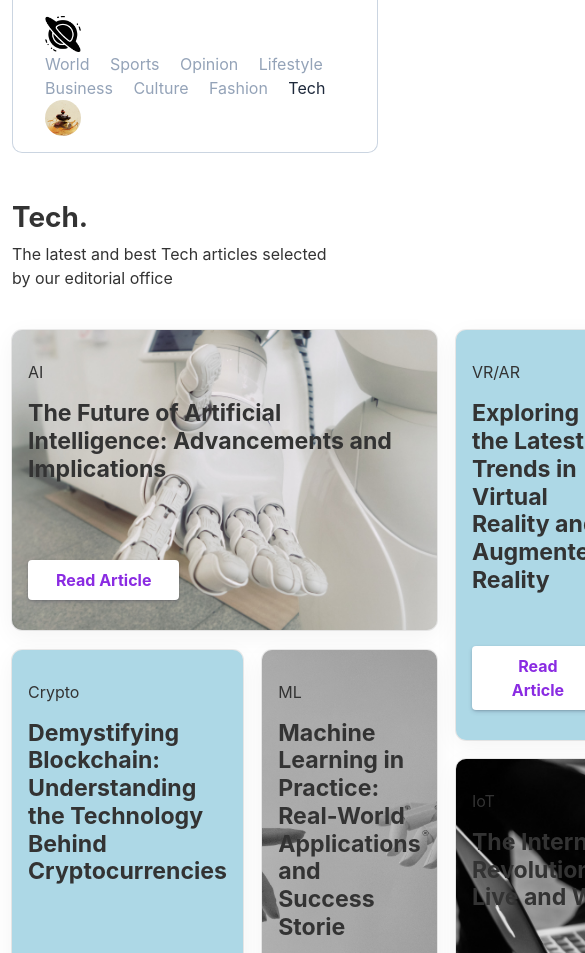
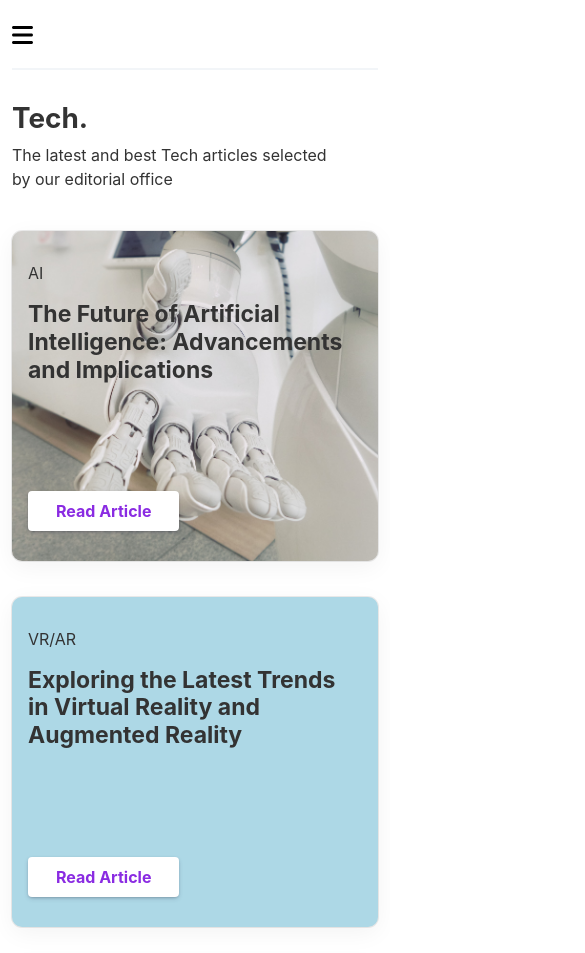
Before and after one commit to amine-boukhris/blog-articles, a website: page index.html in a window 390 px wide. Shown: the top 953 px of the page, 585 px wide, since content can reach past the window. Drawn offline with nearby package versions, Linux system fonts and the light colour scheme.

Commit message:
responsive grid layout

```diff
--- a/index.html
+++ b/index.html
@@ -11,6 +11,15 @@
             rel="stylesheet"
             integrity="sha384-EVSTQN3/azprG1Anm3QDgpJLIm9Nao0Yz1ztcQTwFspd3yD65VohhpuuCOmLASjC"
             crossorigin="anonymous"
+        />
+
+        <!-- Font Awesome -->
+        <link
+            rel="stylesheet"
+            href="https://cdnjs.cloudflare.com/ajax/libs/font-awesome/6.4.0/css/all.min.css"
+            integrity="sha512-iecdLmaskl7CVkqkXNQ/ZH/XLlvWZOJyj7Yy7tcenmpD1ypASozpmT/E0iPtmFIB46ZmdtAc9eNBvH0H/ZpiBw=="
+            crossorigin="anonymous"
+            referrerpolicy="no-referrer"
         />
 
         <link rel="stylesheet" href="style.css" />
@@ -44,12 +53,36 @@
                         <a href="#" class="active">Tech</a>
                     </div>
                     <div class="profile">
-                        <a href="https://github.com/amine-boukhris/blog-articles" target="_blank">
+                        <a
+                            href="https://github.com/amine-boukhris/blog-articles"
+                            target="_blank"
+                        >
                             <img src="img/profile-img.jpg" alt="Profile Icon" />
                         </a>
                     </div>
                 </nav>
+                <nav class="mobile-nav">
+                    <svg
+                        xmlns="http://www.w3.org/2000/svg"
+                        height="1em"
+                        viewBox="0 0 448 512"
+                    >
+                        <path
+                            d="M0 96C0 78.3 14.3 64 32 64H416c17.7 0 32 14.3 32 32s-14.3 32-32 32H32C14.3 128 0 113.7 0 96zM0 256c0-17.7 14.3-32 32-32H416c17.7 0 32 14.3 32 32s-14.3 32-32 32H32c-17.7 0-32-14.3-32-32zM448 416c0 17.7-14.3 32-32 32H32c-17.7 0-32-14.3-32-32s14.3-32 32-32H416c17.7 0 32 14.3 32 32z"
+                        />
+                    </svg>
+                    <svg
+                        xmlns="http://www.w3.org/2000/svg"
+                        height="1em"
+                        viewBox="0 0 512 512"
+                    >
+                        <path
+                            d="M256 48a208 208 0 1 1 0 416 208 208 0 1 1 0-416zm0 464A256 256 0 1 0 256 0a256 256 0 1 0 0 512zM175 175c-9.4 9.4-9.4 24.6 0 33.9l47 47-47 47c-9.4 9.4-9.4 24.6 0 33.9s24.6 9.4 33.9 0l47-47 47 47c9.4 9.4 24.6 9.4 33.9 0s9.4-24.6 0-33.9l-47-47 47-47c9.4-9.4 9.4-24.6 0-33.9s-24.6-9.4-33.9 0l-47 47-47-47c-9.4-9.4-24.6-9.4-33.9 0z"
+                        />
+                    </svg>
+                </nav>
             </header>
+            <hr />
             <main>
                 <h1>Tech.</h1>
                 <p>
@@ -129,7 +162,7 @@
             </p>
         </footer>
 
-
         <script src="imageColor.js"></script>
+        <script src="mobileNav.js"></script>
     </body>
 </html>
--- /dev/null
+++ b/mobileNav.js
@@ -0,0 +1,18 @@
+// const mobileNavList = document.querySelector(".mobile-nav-list")
+const svg1 = document.querySelector(".mobile-nav svg:first-child");
+const svg2 = document.querySelector(".mobile-nav svg:last-child");
+const svgs = [svg1, svg2];
+
+
+
+svgs.forEach((svg) => {
+    svg.addEventListener("click", () => {
+        if (svg1.style.display == "none") {
+            svg1.style.display = "inline-block";
+            svg2.style.display = "none";
+        } else {
+            svg2.style.display = "inline-block";
+            svg1.style.display = "none";
+        }
+    });
+});
--- a/style.css
+++ b/style.css
@@ -86,6 +86,7 @@ main .article {
     background-color: lightblue;
     border-radius: 10px;
     padding: 30px 16px;
+    padding-right: 20px;
 
     display: flex;
     flex-direction: column;
@@ -98,7 +99,7 @@ main .article {
     height: 100%;
     box-shadow: rgba(0, 0, 0, 0.05) 0px 6px 24px 0px,
         rgba(0, 0, 0, 0.08) 0px 0px 0px 1px;
-    transition: all 200ms cubic-bezier(.17,.67,0,.96);
+    transition: all 200ms cubic-bezier(0.17, 0.67, 0, 0.96);
 }
 
 main .article h3 {
@@ -107,7 +108,6 @@ main .article h3 {
         rgba(0, 0, 0, 0.17) 0px 12px 13px, rgba(0, 0, 0, 0.09) 0px -3px 5px; */
     font-weight: bold;
 }
-
 
 main .article button {
     padding: 8px 28px;
@@ -126,7 +126,8 @@ main .article button {
 main .article button:hover {
     background-color: black;
     color: white;
-    box-shadow: rgba(17, 17, 26, 0.1) 0px 4px 16px, rgba(17, 17, 26, 0.1) 0px 8px 24px, rgba(17, 17, 26, 0.1) 0px 16px 56px;
+    box-shadow: rgba(17, 17, 26, 0.1) 0px 4px 16px,
+        rgba(17, 17, 26, 0.1) 0px 8px 24px, rgba(17, 17, 26, 0.1) 0px 16px 56px;
 }
 
 main .article:hover {
@@ -184,3 +185,79 @@ footer p {
     margin: 0;
     color: #475569;
 }
+
+.mobile-nav svg:last-child {
+    display: none;
+}
+
+.mobile-nav, hr {
+    display: none;
+}
+
+.mobile-nav-div {
+    position: absolute;
+    inset: 0;
+    background-color: gray;
+}
+
+@media only screen and (max-width: 992px) {
+    .navbar {
+        display: none;
+    }
+
+    .articles {
+        grid-template-columns: repeat(2, 1fr);
+        grid-template-rows: repeat(4, 300px);
+        grid-template-areas:
+            "a a"
+            "b c"
+            "d d"
+            "e f";
+        row-gap: 1rem;
+        column-gap: 1rem;
+    }
+
+    .mobile-nav {
+        display: block;
+        font-size: 1.5rem;
+    }
+
+    main {
+        margin-top: 1rem;
+    }
+
+    hr {
+        display: block;
+        background-color: #cbd5e1;
+        height: 2px !important;
+    }
+
+    .container {
+        padding-top: 1rem;
+    }
+}
+
+@media only screen and (max-width: 1200px) {
+    main .article h3 {
+        font-size: 24px;
+    }
+}
+
+@media only screen and (max-width: 576px) {
+    .articles {
+        grid-template-columns: 1fr;
+        grid-template-rows: repeat(6, 330px);
+        grid-template-areas:
+            "a"
+            "b"
+            "c"
+            "d"
+            "e"
+            "f";
+        row-gap: 2.2rem;
+    }
+
+    main .article h3 {
+        font-size: 23px;
+    }
+}
```
